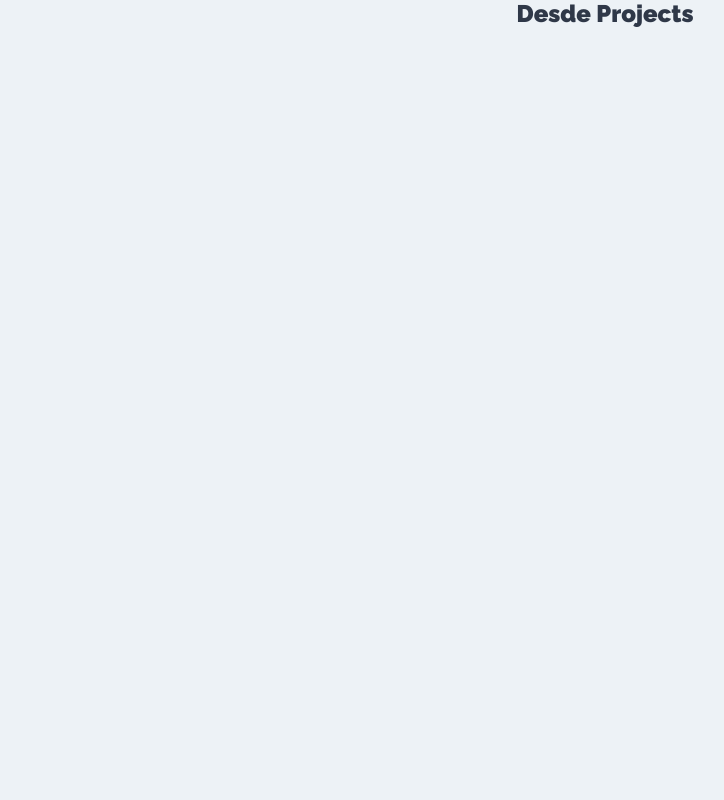
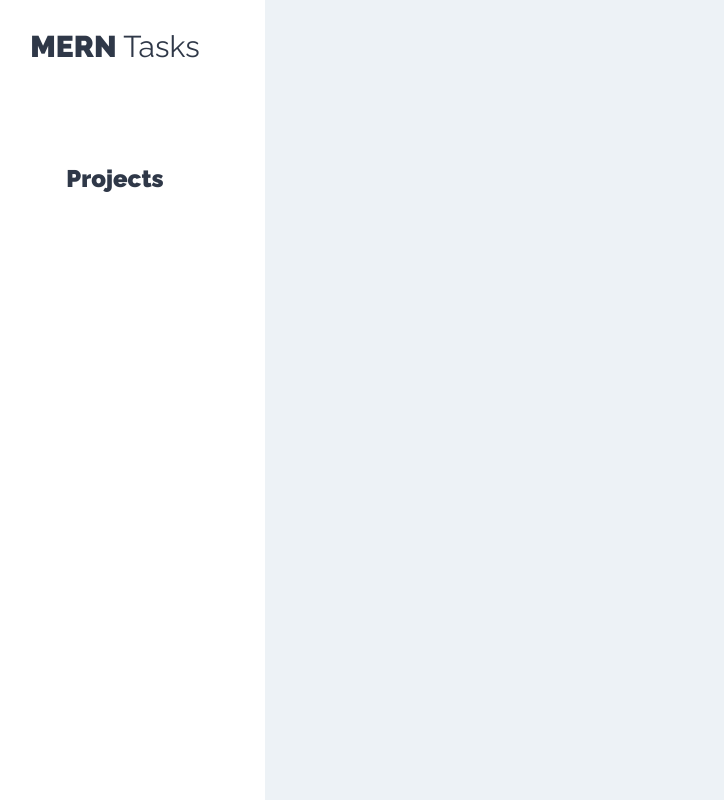
Before and after one commit to vidal-Rosc/MERN, a React (Create React App) app in the folder FrontEnd/client/: page /projects in a window 1280 px wide. Shown: the whole page, without its empty margins (35-759 px from the left). Built offline with nearby package versions, Linux system fonts and the light colour scheme.

Commit message:
insertando sidebar en projects

```diff
--- a/FrontEnd/client/src/components/projects/Projects.js
+++ b/FrontEnd/client/src/components/projects/Projects.js
@@ -1,8 +1,19 @@
 import React from 'react';
+import Sidebar from '../layout/Sidebar';
+
 
 const Projects = () => {
     return (
-        <h2>Desde Projects</h2>
+        <div className="contenedor-app">
+            <Sidebar />
+            <div className="seccion-pricipal">
+                <main>
+                    <div className="contenedor-tareas">
+
+                    </div>
+                </main>
+            </div>
+        </div>
     );
 }
 
```
